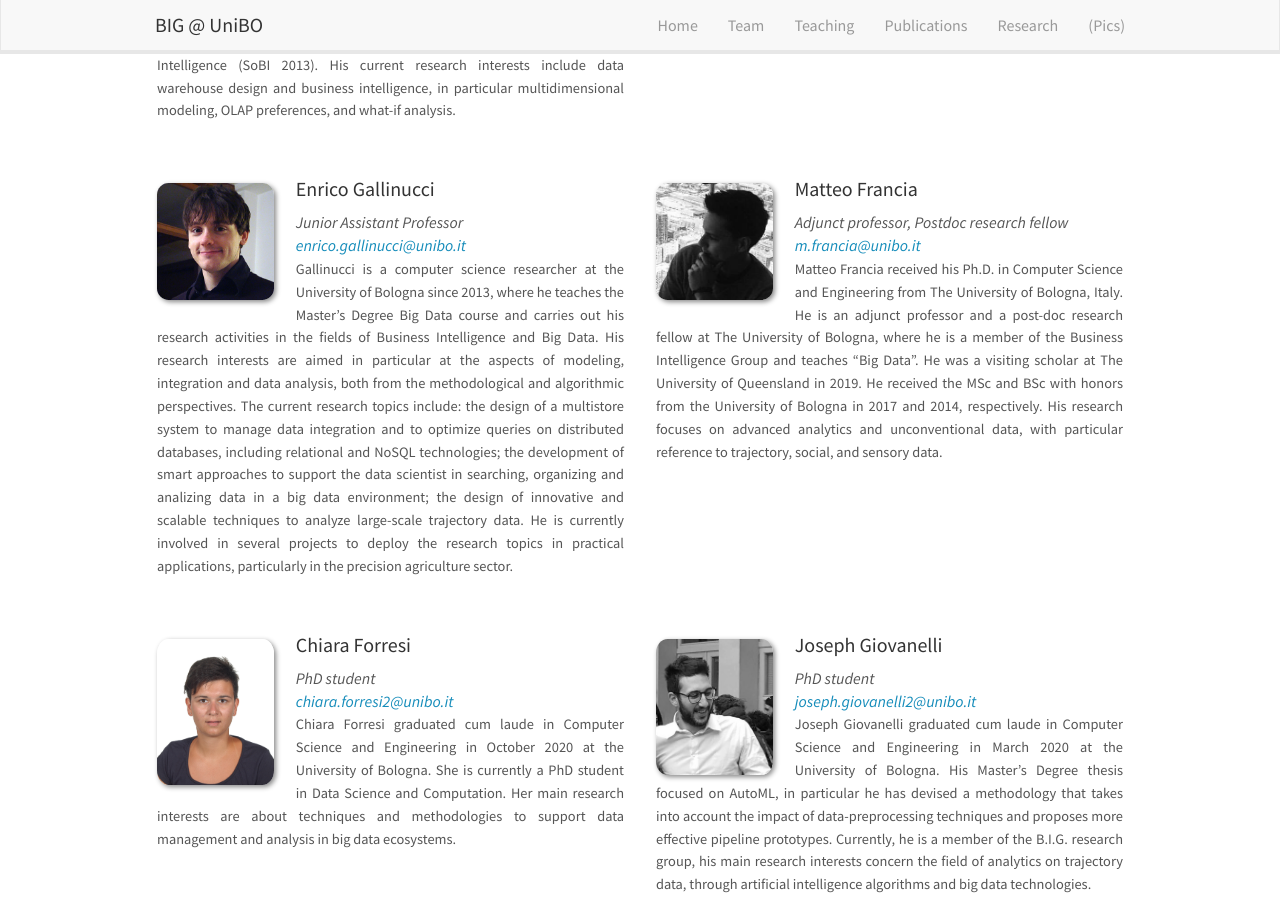
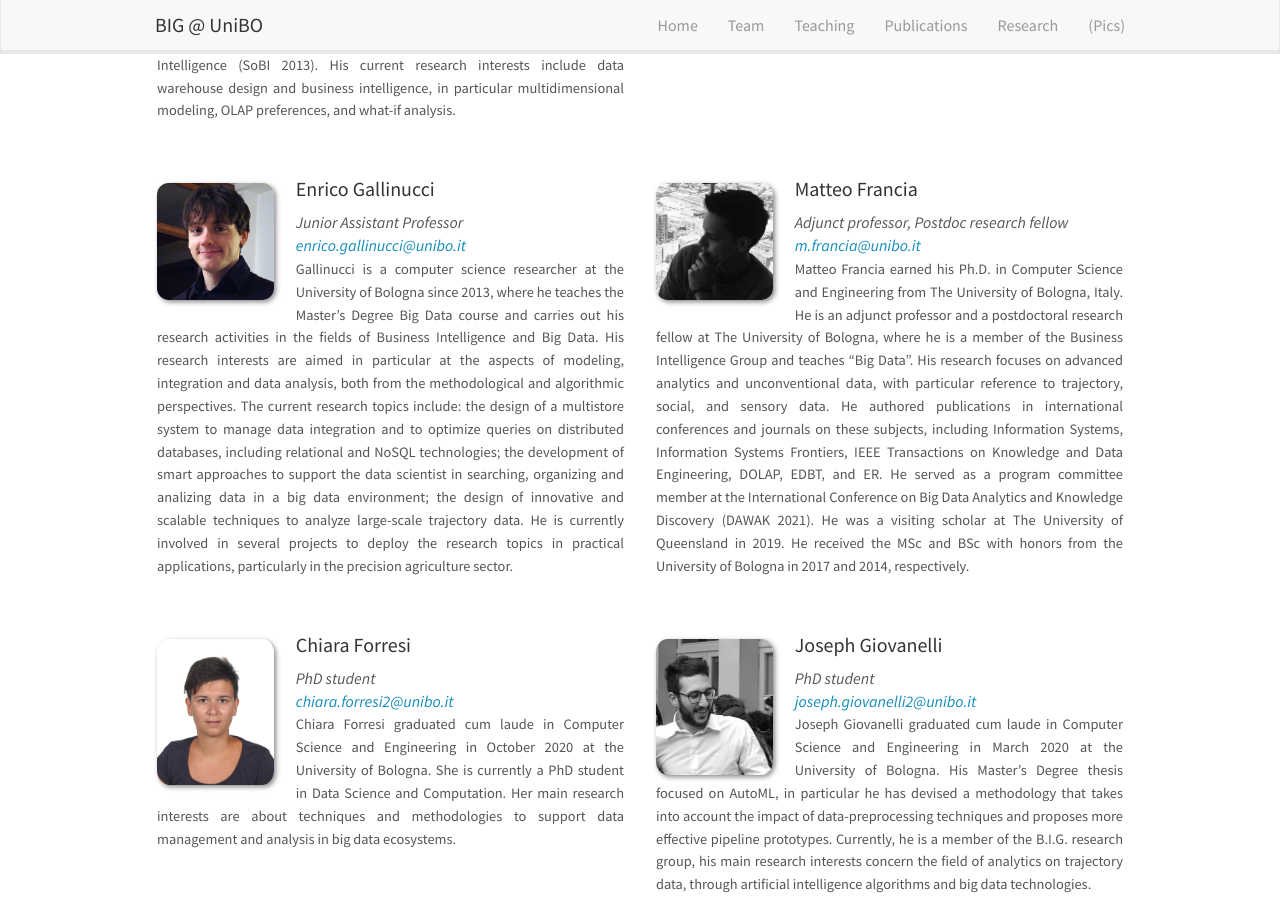
Before and after one commit to big-unibo/big-unibo.github.io, a Jekyll site: the page built from _pages/team.md, in a window 1280 px wide and 900 px high, scrolled down 632 px. Built offline with Jekyll 4.4.1, drawn with Linux system fonts in a browser that asks for light colours; nearby versions of some CDN libraries.

Commit message:
Update team_members.yml

```diff
--- a/_data/team_members.yml
+++ b/_data/team_members.yml
@@ -26,7 +26,7 @@
   photo: FranciaM_2.jpg
   info: Adjunct professor, Postdoc research fellow  #, started Oct 2019
   email: m.francia@unibo.it
-  bio: Matteo Francia received his Ph.D. in Computer Science and Engineering from The University of Bologna, Italy. He is an adjunct professor and a post-doc research fellow at The University of Bologna, where he is a member of the Business Intelligence Group and teaches "Big Data". He was a visiting scholar at The University of Queensland in 2019. He received the MSc and BSc with honors from the University of Bologna in 2017 and 2014, respectively. His research focuses on advanced analytics and unconventional data, with particular reference to trajectory, social, and sensory data.
+  bio: Matteo Francia earned his Ph.D. in Computer Science and Engineering from The University of Bologna, Italy. He is an adjunct professor and a postdoctoral research fellow at The University of Bologna, where he is a member of the Business Intelligence Group and teaches "Big Data". His research focuses on advanced analytics and unconventional data, with particular reference to trajectory, social, and sensory data. He authored publications in international conferences and journals on these subjects, including Information Systems, Information Systems Frontiers, IEEE Transactions on Knowledge and Data Engineering, DOLAP, EDBT, and ER. He served as a program committee member at the International Conference on Big Data Analytics and Knowledge Discovery (DAWAK 2021). He was a visiting scholar at The University of Queensland in 2019. He received the MSc and BSc with honors from the University of Bologna in 2017 and 2014, respectively.
 
 - name: Chiara Forresi
   photo: ForresiC.jpg
```
